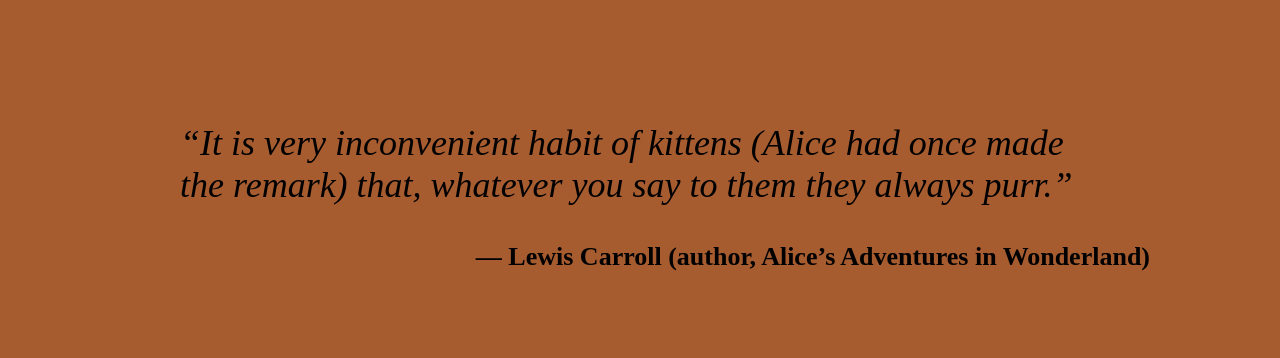
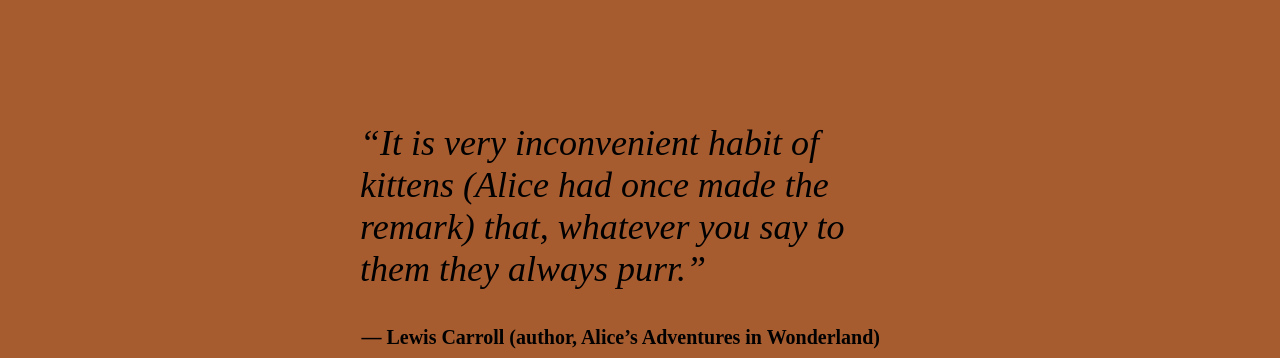
Before and after one commit to djannak/landing-page, a plain HTML site: page index.html in a window 1280 px wide. Shown: the part 442-800 px from the top of the page. Drawn offline with Linux system fonts and the light colour scheme; a web font is replaced by a local one.

Commit message:
edit quotation + author
edited quotation and author, adjusted the text to fit as expected

```diff
--- a/style.css
+++ b/style.css
@@ -134,18 +134,18 @@
     font-size: 36px;
     font-weight: lighter;
     font-style: italic;
-    margin-left: 5em;
-    margin-right: 5em;
+    margin-left: 10em;
+    margin-right: 10em;
     margin-top: 4em;
     margin-bottom: 1em;
 }
 
 .quoteauthor {
     font-weight: bold;
-    font-size: 26px;
+    font-size: 20px;
     margin-bottom: 4em;
-    margin-left: 5em;
-    margin-right: 5em;
+    margin-left: 10em;
+    margin-right: 20em;
     text-align: right;
 
 }
```
